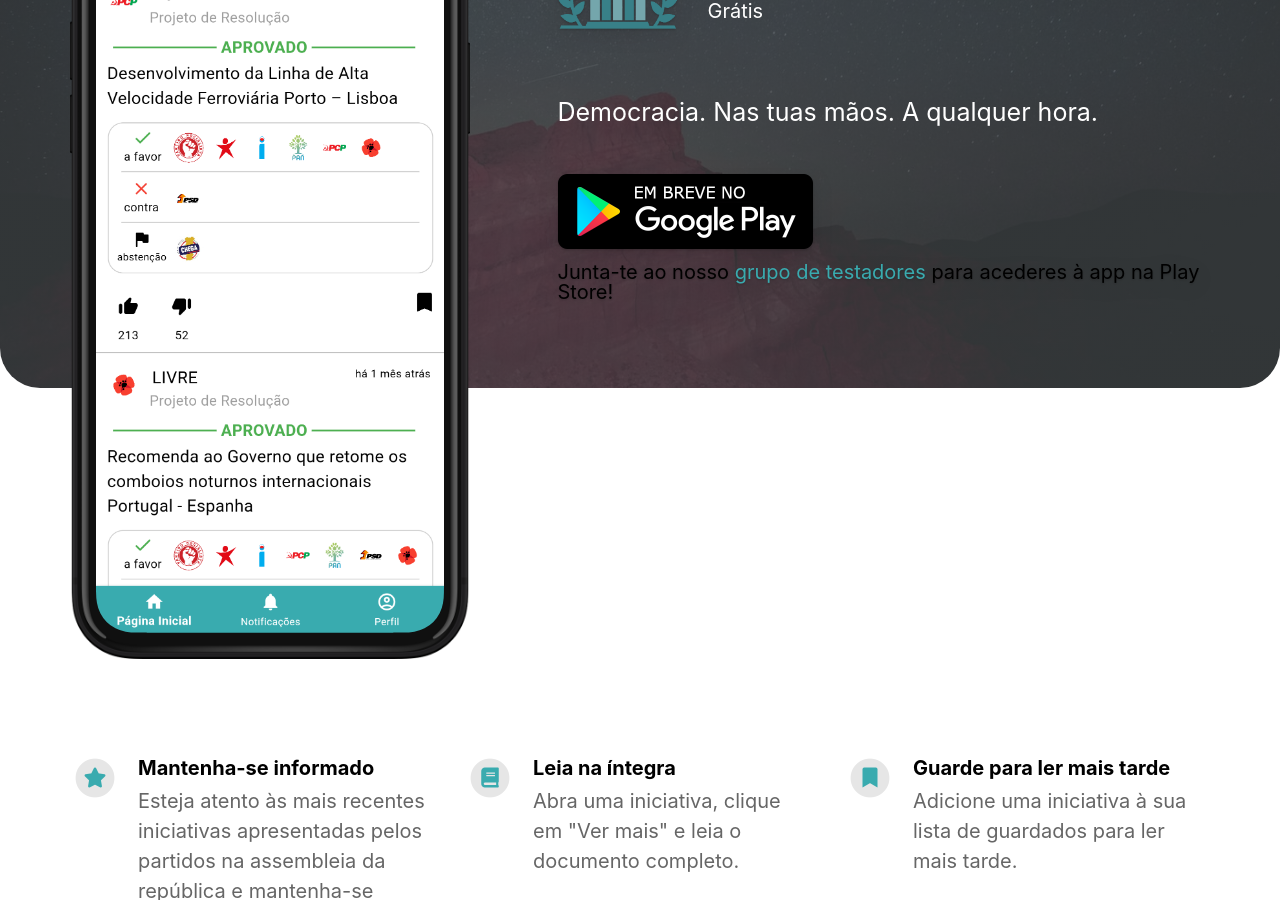
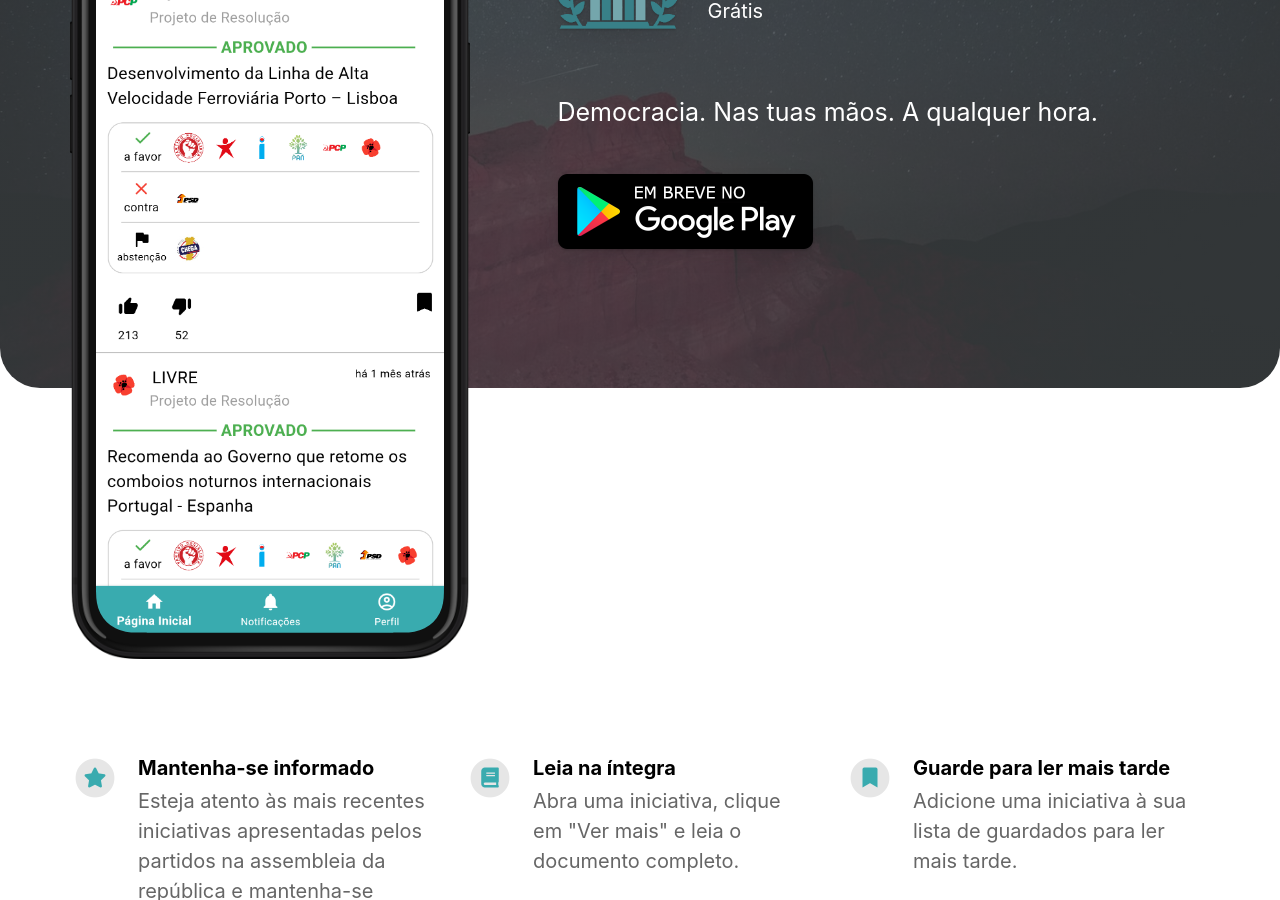
Before and after one commit to politrackpt/politrackpt.github.io, a Jekyll site: the page built from index.html, in a window 1280 px wide and 900 px high, scrolled down 326 px. Built offline with Jekyll 4.4.1, drawn with Linux system fonts in a browser that asks for light colours; nearby versions of some CDN libraries.

Commit message:
Update default.html

```diff
--- a/_layouts/default.html
+++ b/_layouts/default.html
@@ -58,8 +58,8 @@
                     <div class="downloadButtonsContainer">
                         <!--<a class="playStoreLink" href="{{site.playstore_link}}">--><img class="playStore"
                             src="assets/playstore.png"><!--</a>-->
-                        <p> Junta-te ao nosso <a href="https://groups.google.com/g/Politesters"> grupo de
-                                testadores</a> para acederes à app na Play Store! </p>
+                        <!--<p> Junta-te ao nosso <a href="https://groups.google.com/g/Politesters"> grupo de
+                                testadores</a> para acederes à app na Play Store! </p>-->
                         <!-- <a class="appStoreLink" href="{{site.appstore_link}}"><img class="appStore" src="assets/appstore.png"></a> -->
                     </div>
                 </div>
```
